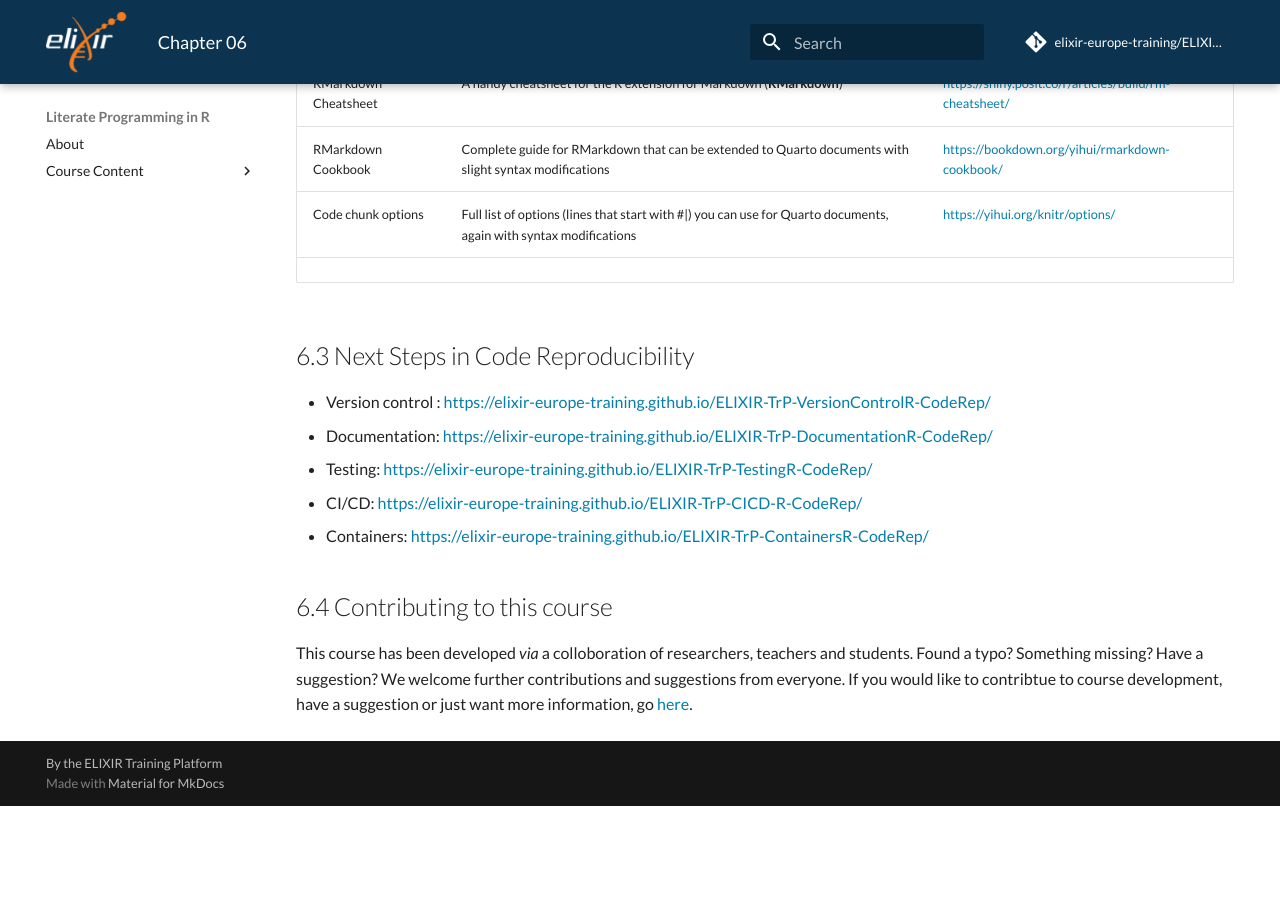
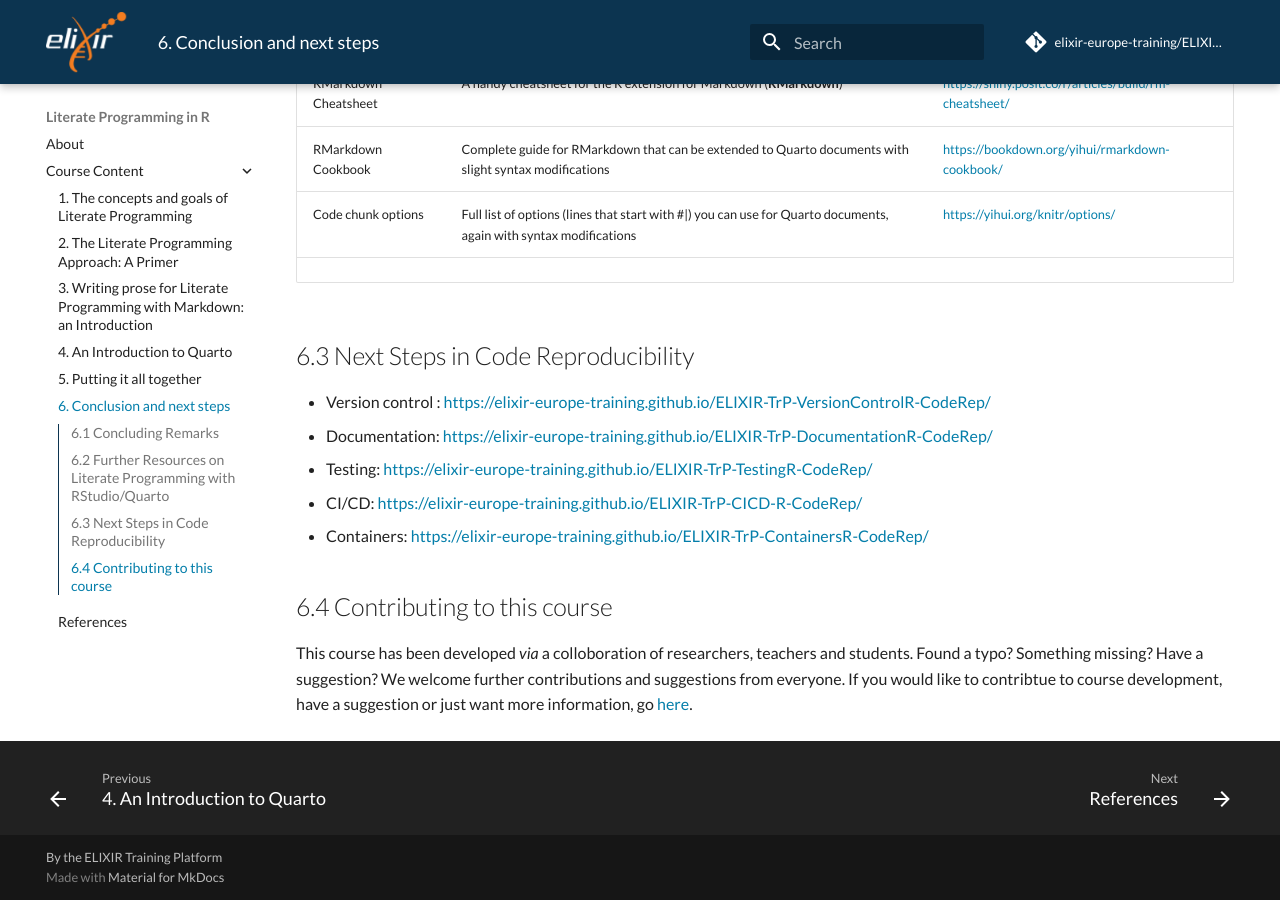
Before and after one commit to elixir-europe-training/ELIXIR-TrP-LiterateProgrammingR-CodeRep, an MkDocs documentation site: the page built from docs/chapters/chapter_06.md, in a window 1280 px wide and 900 px high, scrolled down 890 px. Built offline with MkDocs 1.6.1 and Material for MkDocs 9.7.7, drawn with Linux system fonts in a browser that asks for light colours; comment, search, counter and statistics services are not loaded; before the commit the page ends 1696 px from its top, so only the background shows below that; some of the changed text lies outside the part shown.

Commit message:
Update mkdocs.yml
added new chapter 5 and 6

```diff
--- a/mkdocs.yml
+++ b/mkdocs.yml
@@ -6,7 +6,8 @@ nav:
       - "2. The Literate Programming Approach: A Primer": chapters/chapter_02.md
       - "3. Writing prose for Literate Programming with Markdown: an Introduction": chapters/chapter_03.md
       - "4. An Introduction to Quarto": chapters/Chapter_04.md
-      - "5. Conclusion and next steps": chapters/chapter_05.md
+      - "5. Putting it all together": chapters/Chapter_05.md
+      - "6. Conclusion and next steps": chapters/chapter_06.md
       - "References": chapters/references.md
 
 theme:
```
